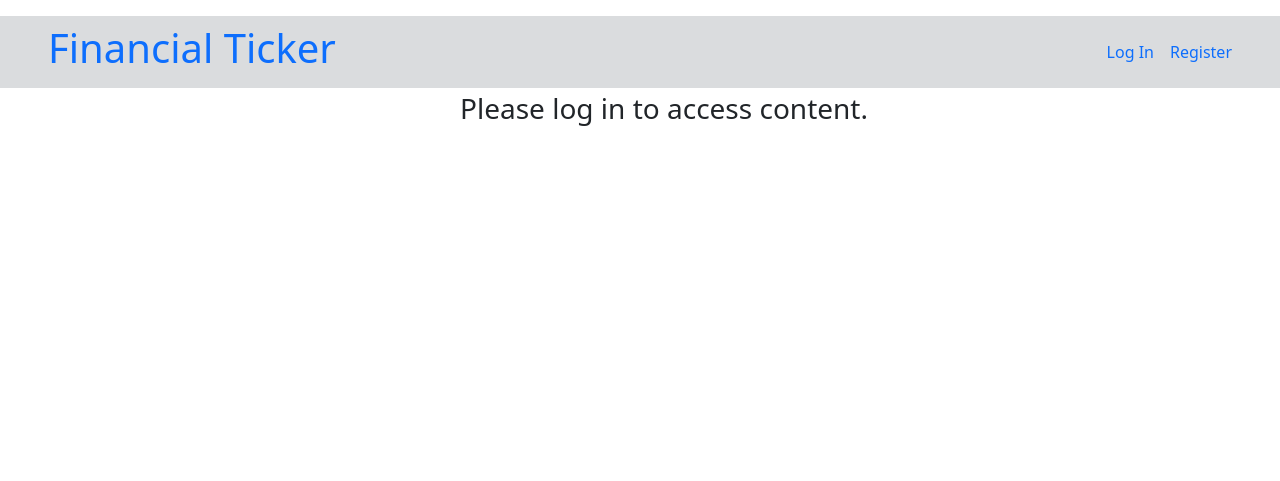
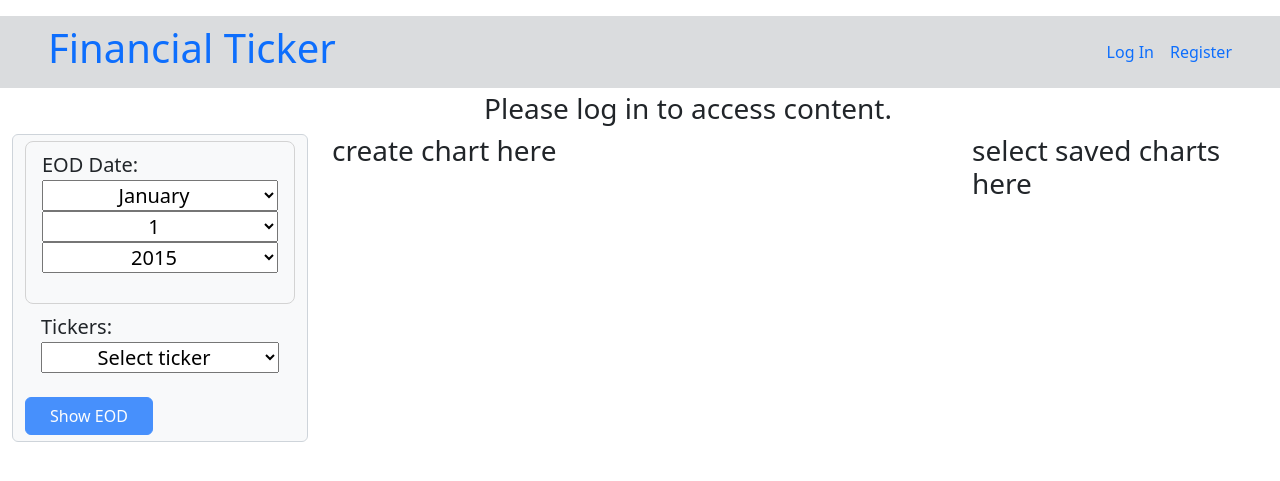
Before and after one commit to jkobell/INF601_JKFinalProject, a Django app: page /charts/ in a window 1280 px wide; the page is wider, and only the part inside the window is pictured. Shown: the top 481 px of that part. Run offline with Django 4.2, Linux system fonts and the light colour scheme.

Commit message:
add_EOD_forms_views

```diff
--- /dev/null
+++ b/charts/forms.py
@@ -0,0 +1,17 @@
+
+import datetime
+from django import forms
+from .models import Ticker
+
+YEAR_CHOICES = ['2015','2016','2017','2018','2019','2020','2021','2022', '2023','2024','2025','2026','2027','2028',]
+
+class EodForm(forms.Form):
+    query = Ticker.objects.all().distinct().order_by('name')
+    #query_choices = [(ticker.name, f"{ticker.name} - {ticker.symbol}") for ticker in query] #default=0
+    query_choices = [('', 'Select ticker')] + [(ticker.name, f"{ticker.name} - {ticker.symbol}") for ticker in query]
+    ticker_choices = forms.ChoiceField(choices=query_choices, required=False, widget=forms.Select(attrs={'style': 'width:100%; text-align:center;'}), label='Tickers')
+
+class DateForm(forms.Form):
+        #date_field = forms.DateField(required=True, label='EOD Date', initial = datetime.date.today()).widget_attrs() #enter date into field box
+        date_field = forms.DateField(widget=forms.SelectDateWidget(years=YEAR_CHOICES,
+                                     attrs={'style': 'width:100%; text-align:center'}), label='EOD Date')
--- a/charts/templates/base.html
+++ b/charts/templates/base.html
@@ -43,5 +43,9 @@
   <header>
     {% block header %}{% endblock %}
   </header>
-  {% block content %}{% endblock %}
+  <div class="container-fluid">
+    <div class="row">
+      {% block content %}{% endblock %}
+    </div>
+  </div>
 </section>
--- a/charts/templates/charts/index.html
+++ b/charts/templates/charts/index.html
@@ -28,4 +28,37 @@
         <p>No Exchanges are available.</p>
     {% endif %}
 </article>
+{% if messages %}
+    <ul>
+        {% for message in messages %}
+            <li>{{ message }}</li>
+        {% endfor %}
+    </ul>
+{% endif %}
+<div class="col-3">
+    <form method="post">
+        {% csrf_token %}
+        <div class="d-flex justify-content-center form-control form-group bg-light mb-3">
+            <div>
+                <div class="form-control-lg" style="padding-bottom:1.5em;border-style:solid; border-width:1px ;border-color:lightgrey;">
+                    {{date_form.errors}}
+                    {{date_form}}
+                </div>
+                <div class="form-control-lg">
+                    {{form.errors}}
+                    {{form.as_p}}
+                </div>
+                <div class="form-group">
+                    <button type="submit" class="btn ps-4 pe-4 btn-primary opacity-75">Show EOD</button>
+                </div>
+            </div>
+        </div>
+    </form>
+</div>
+<div class="col-6">
+    <h3>create chart here</h3>
+</div>
+<div class="col-3">
+    <h3>select saved charts here</h3>
+</div>
 {% endblock %}
--- a/charts/views.py
+++ b/charts/views.py
@@ -7,9 +7,11 @@
 from django.contrib import messages
 from django.contrib.auth import login, authenticate, logout
 from django.views.decorators.cache import never_cache
-from .models import Exchange
-from .models import Currency
-from .models import Ticker
+from .models import Exchange, Currency, Ticker
+#from .models import Currency
+#from .models import Ticker
+from .forms import EodForm
+from .forms import DateForm
 
 @never_cache
 def register(request): # user register form
@@ -54,12 +56,24 @@
     #messages.info(request, f"You are now logged out.") #uncomment to debug
     return redirect('index')
 
-#index list view
+#index user dashboard view
 def index(request):
+    if request.method == 'POST':
+        form = EodForm(data=request.POST)
+        date_form = DateForm(data=request.POST)
+        if form.is_valid() and date_form.is_valid():
+            temp = 'test'
+        else:
+            messages.error(request,"Error on submit.")
+
+    form = EodForm()
+    date_form = DateForm()
     pages_list = ['exchange', 'currency', 'ticker'] #todo - move to model
     context = { #params: page name, list of links
         'page_name': 'Dashboard',
         'pages_list': pages_list,
+        'form': form,
+        'date_form': date_form,
     }
     return render(request, 'charts/index.html', context=context)
 
```
Also changed, not shown: charts/admin.py (line endings or trailing spaces).
